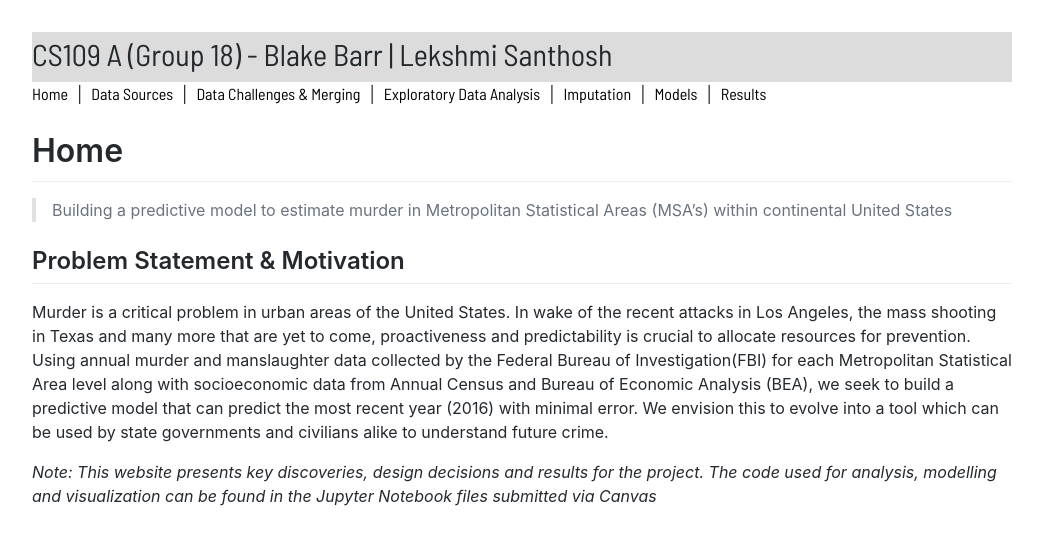
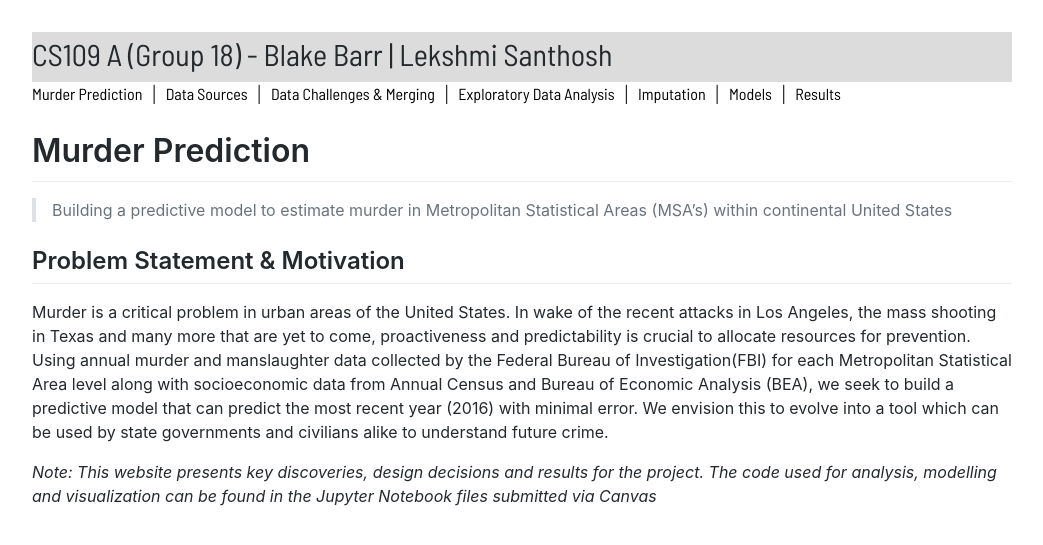
Before and after one commit to cs109group18/project, a Jekyll site: the page built from index.md, in a window 1280 px wide. Shown: the top 545 px of the page, without its empty margins (118-1161 px from the left). Built offline with Jekyll 4.4.1, drawn with Linux system fonts in a browser that asks for light colours; our own code applies the rules of GitHub Pages for plain Markdown files; comment, search, counter and statistics services are not loaded.

Commit message:
html and md

```diff
--- a/_layouts/default.html
+++ b/_layouts/default.html
@@ -22,7 +22,7 @@
 		</header>
 		<nav class="group">
 			{% if site.title and site.title != page.title %}
-			<a href="https://cs109group18.github.io/project/">Home</a>
+			<a href="https://cs109group18.github.io/project/">Murder Prediction</a>
 			<!--a href="{{ "/" | absolute_url }}">{{ site.title }}</a-->
 			{% endif %} {% assign navigation_pages = site.html_pages | sort: 'nav_include' %} {% for node in navigation_pages %} {% if node.nav_include %} {% if page.url == node.url %} &nbsp;|&nbsp;
 			<a class="active" href="{{node.url | prepend: site.baseurl}}">{{node.title}}</a> {% else %} &nbsp;|&nbsp;
--- a/index.md
+++ b/index.md
@@ -1,5 +1,5 @@
 ---
-title: Home
+title: Murder Prediction
 ---
 
 >Building a predictive model to estimate murder in Metropolitan Statistical Areas (MSA’s) within continental United States
```
